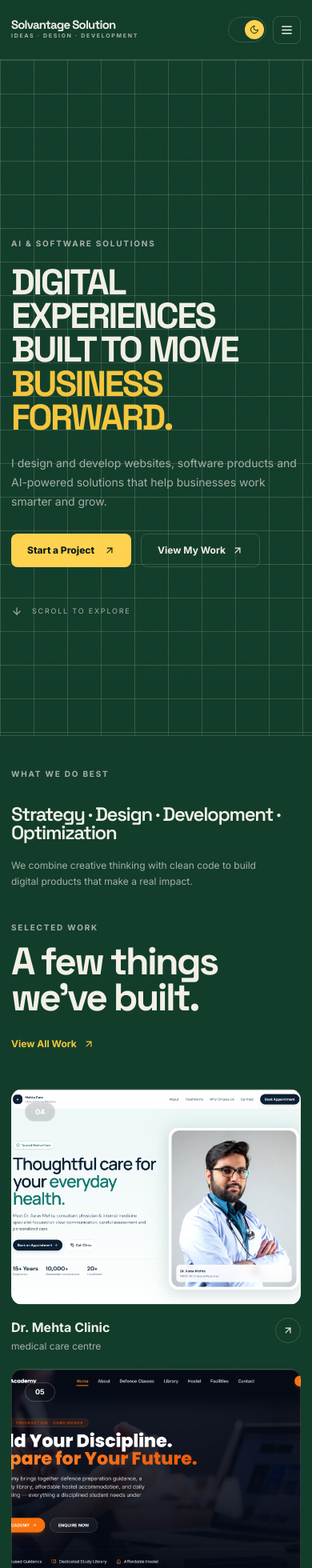
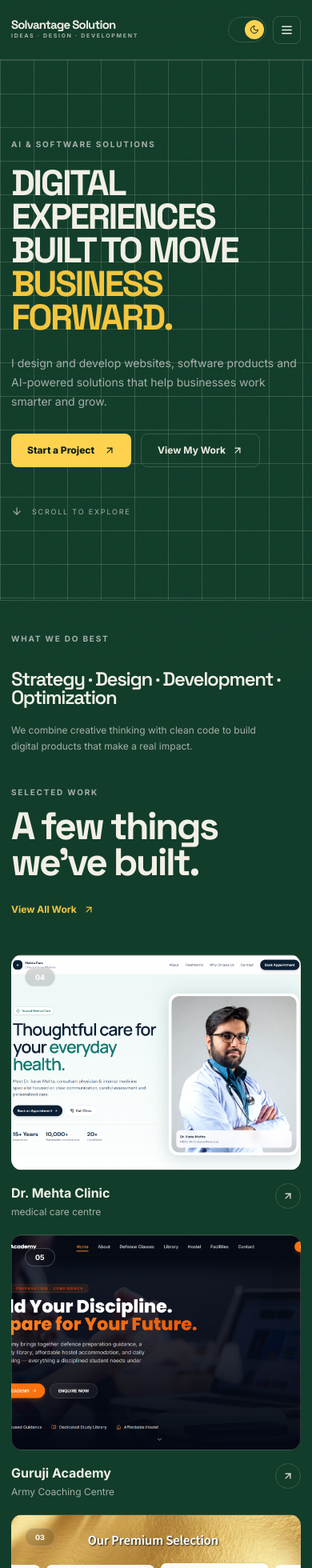
Before and after one commit to solvantageSolution-techAgency/solvantageSolution-pvt-ltd, a Next.js app: page / in a window 390 px wide. Shown: the top 1960 px of the page at 80% size. Built offline with nearby package versions, Linux system fonts and the light colour scheme.

Commit message:
fixed the layout and size of the hero section

```diff
--- a/app/work/page.tsx
+++ b/app/work/page.tsx
@@ -4,6 +4,8 @@ import { ArrowUpRight, ExternalLink, Github } from "lucide-react";
 import { projects } from "../../data/projects";
 
 export default function WorkPage() {
+
+
   return (
     <section className="container-iv section-pad pt-36">
       <p className="eyebrow">Selected work</p>
--- a/components/home/Hero.tsx
+++ b/components/home/Hero.tsx
@@ -9,10 +9,13 @@ import { motion } from "framer-motion";
 
 import Button from "../../components/ui/Button";
 
+
+
+
 export default function Hero() {
   return (
-    <section className="hero grid-bg relative min-h-screen overflow-hidden pt-[74px]">
-      <div className="container-iv flex min-h-[calc(100vh-74px)] items-center py-12 lg:py-16">
+    <section className="hero flex flex-col grid-bg relative md:min-h-screen overflow-hidden pt-[74px] min-h-[80vh]">
+      <div className="container-iv flex   min-h-[calc(100vh-334px)] md:min-h-[calc(100vh-74px)] items-center py-6 lg:py-16">
         <div className="w-full">
           <div className="max-w-5xl">
             {/* Eyebrow */}
--- a/components/home/SelectedWork.tsx
+++ b/components/home/SelectedWork.tsx
@@ -7,6 +7,7 @@ import { projects } from "../../data/projects";
 import Reveal from "../../components/ui/Reveal";
 
 export default function SelectedWork() {
+  const selectedWork = projects.filter((p) => p.featured)
   return (
     <section className="selectedworks pb-20">
       <div className="container-iv">
@@ -31,7 +32,7 @@ export default function SelectedWork() {
         </div>
 
         <div className="mt-12 grid gap-5 md:grid-cols-3">
-          {projects.map((project, i) => (
+          {selectedWork.map((project, i) => (
             <Reveal key={project.slug} delay={i * 0.08}>
               <Link
                 href={`/work/${project.slug}`}
--- a/data/projects.ts
+++ b/data/projects.ts
@@ -65,7 +65,7 @@ export const projects: Project[] = [
     ],
     imageURL: "/assets/bill_calculator.png",
     liveUrl: "https://bill.smartgrahak.in",
-    featured: true,
+    featured: false,
   },
 
   {
@@ -111,7 +111,7 @@ export const projects: Project[] = [
     ],
     imageURL: "/assets/dryFruitStore.png",
     liveUrl: "#",
-    featured: false,
+    featured: true,
   },
 
 
```
